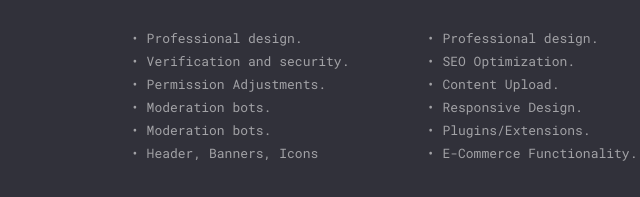
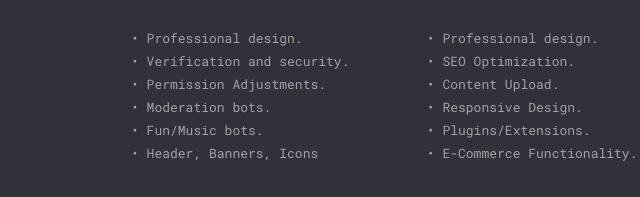
Before and after one commit to Matt-Caine/Matt-Caine.github.io, a plain HTML site: page index.html in a window 1280 px wide. Shown: the part 3066-3263 px from the top of the page, 59-699 px from the left. Drawn offline with nearby package versions, Linux system fonts and the light colour scheme; files whose address does not match are found by name.

Commit message:
Update index.html

```diff
--- a/index.html
+++ b/index.html
@@ -355,7 +355,7 @@
 								• Verification and security.<br>
 								• Permission Adjustments.<br>
 								• Moderation bots.<br>
-								• Moderation bots.<br>
+								• Fun/Music bots.<br>
 								• Header, Banners, Icons<br>
 							</p>
 						</div>
```
